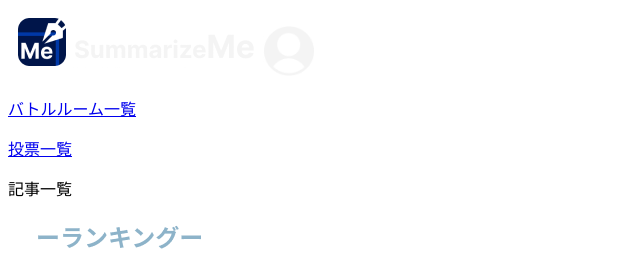
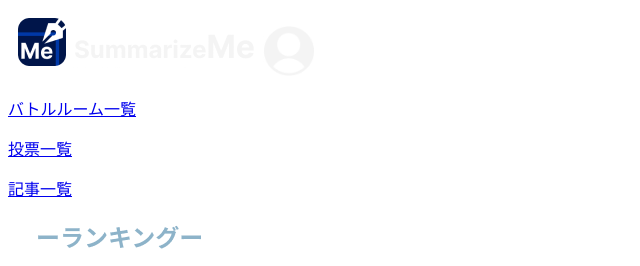
Before and after one commit to yurutto123/summarize-me-front, a Next.js app: page /summarizeMe/in/vote-list in a window 1280 px wide. Shown: the top 266 px of the page, without its empty margins (0-640 px from the left). Built offline with nearby package versions, Linux system fonts and the light colour scheme.

Commit message:
ヘッダーのルーティング編集

```diff
--- a/src/app/summarizeMe/in/template.tsx
+++ b/src/app/summarizeMe/in/template.tsx
@@ -24,7 +24,7 @@ export default function Template({ children }: { children: React.ReactNode }) {
         </div>
         <div className="h-2/5 w-full flex items-end">
           <div className="flex items-end ml-2 text-sub-color">
-            <Link href="/summarizeMe/in/room-list">
+            <Link href="/summarizeMe/in/battle-room-list">
               <p className="mx-5 pb-1 px-2 text-lg font-bold h-full border-b-4 border-sub-color">
                 バトルルーム一覧
               </p>
@@ -34,9 +34,11 @@ export default function Template({ children }: { children: React.ReactNode }) {
                 投票一覧
               </p>
             </Link>
-            <p className="mx-5 pb-1 px-2 text-lg font-bold h-full border-b-4 border-sub-color">
-              記事一覧
-            </p>
+            <Link href="/summarizeMe/in/article-list">
+              <p className="mx-5 pb-1 px-2 text-lg font-bold h-full border-b-4 border-sub-color">
+                記事一覧
+              </p>
+            </Link>
           </div>
         </div>
       </header>
```
